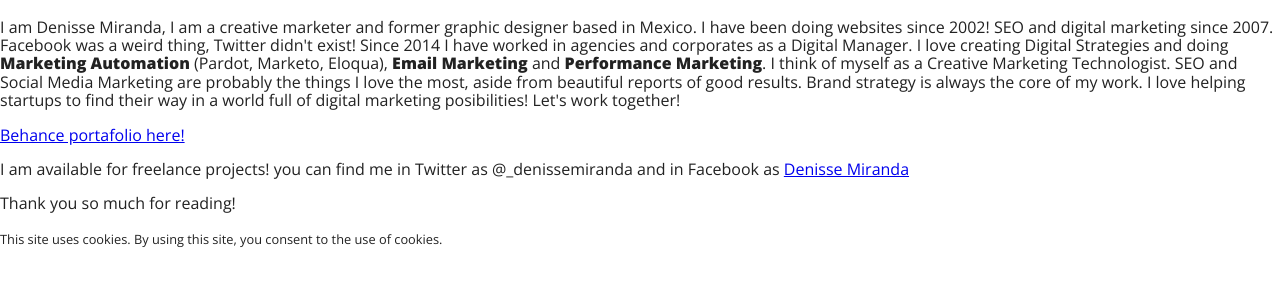
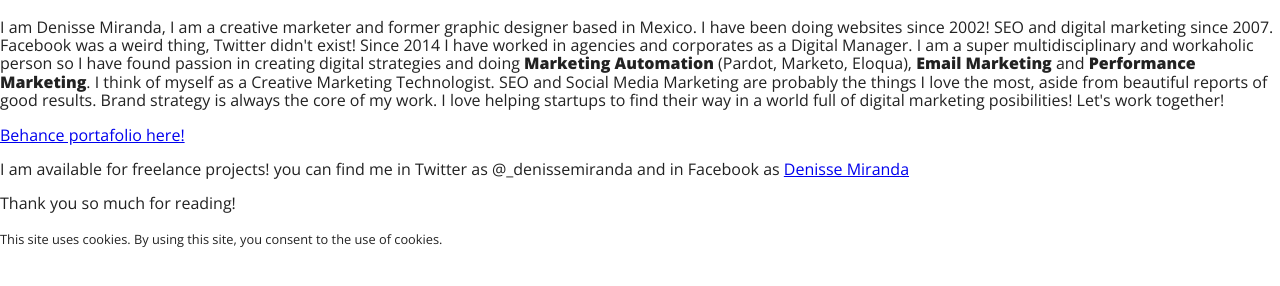
Before and after one commit to denissemiranda/denissemiranda.github.io, a website built with Parcel: page index.html in a window 1280 px wide. Shown: the part 62-348 px from the top of the page. Built offline with nearby package versions, Linux system fonts and the light colour scheme.

Commit message:
Workaholic
Confession

```diff
--- a/index.html
+++ b/index.html
@@ -28,7 +28,7 @@
 
   <!-- Add your site or application content here -->
   <h1>Hello!</h1>
-  <p>I am Denisse Miranda, I am a creative marketer and former graphic designer based in Mexico. I have been doing websites since 2002! SEO and digital marketing since 2007. Facebook was a weird thing, Twitter didn't exist! Since 2014 I have worked in agencies and corporates as a Digital Manager. I love creating Digital Strategies and doing <b>Marketing Automation</b> (Pardot, Marketo, Eloqua), <b>Email Marketing</b> and <b>Performance Marketing</b>. I think of myself as a Creative Marketing Technologist. SEO and Social Media Marketing are probably the things I love the most, aside from beautiful reports of good results. Brand strategy is always the core of my work. I love helping startups to find their way in a world full of digital marketing posibilities! Let's work together! </p>
+  <p>I am Denisse Miranda, I am a creative marketer and former graphic designer based in Mexico. I have been doing websites since 2002! SEO and digital marketing since 2007. Facebook was a weird thing, Twitter didn't exist! Since 2014 I have worked in agencies and corporates as a Digital Manager. I am a super multidisciplinary and workaholic person so I have found passion in creating digital strategies and doing <b>Marketing Automation</b> (Pardot, Marketo, Eloqua), <b>Email Marketing</b> and <b>Performance Marketing</b>. I think of myself as a Creative Marketing Technologist. SEO and Social Media Marketing are probably the things I love the most, aside from beautiful reports of good results. Brand strategy is always the core of my work. I love helping startups to find their way in a world full of digital marketing posibilities! Let's work together! </p>
   <p><a href="https://www.behance.net/denissemiranda">Behance portafolio here!</a></p>
   <p>I am available for freelance projects! you can find me in Twitter as @_denissemiranda and in Facebook as <a href="https://www.facebook.com/denissemiranda.marketing">Denisse Miranda</a></p>
 
```
